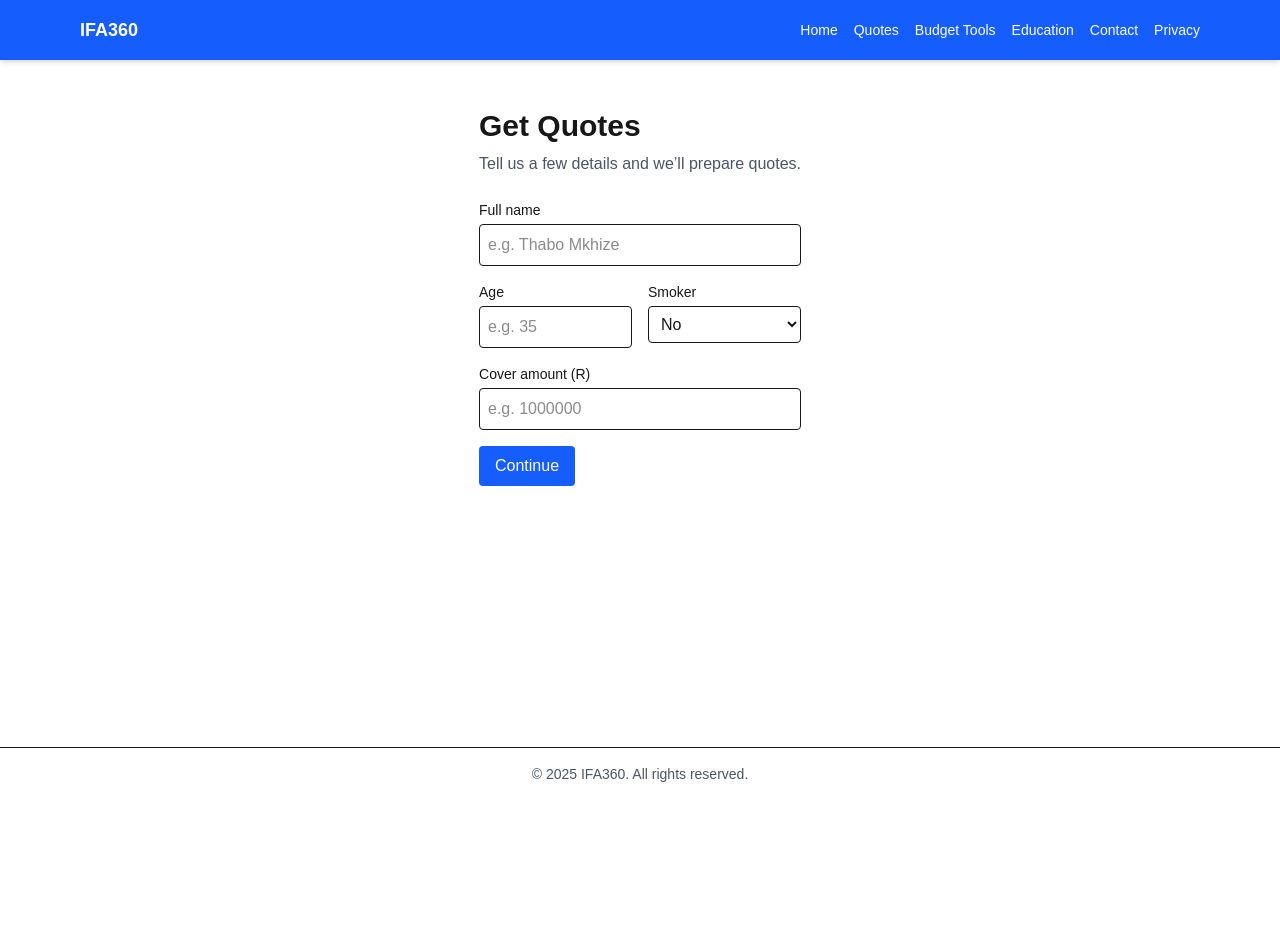
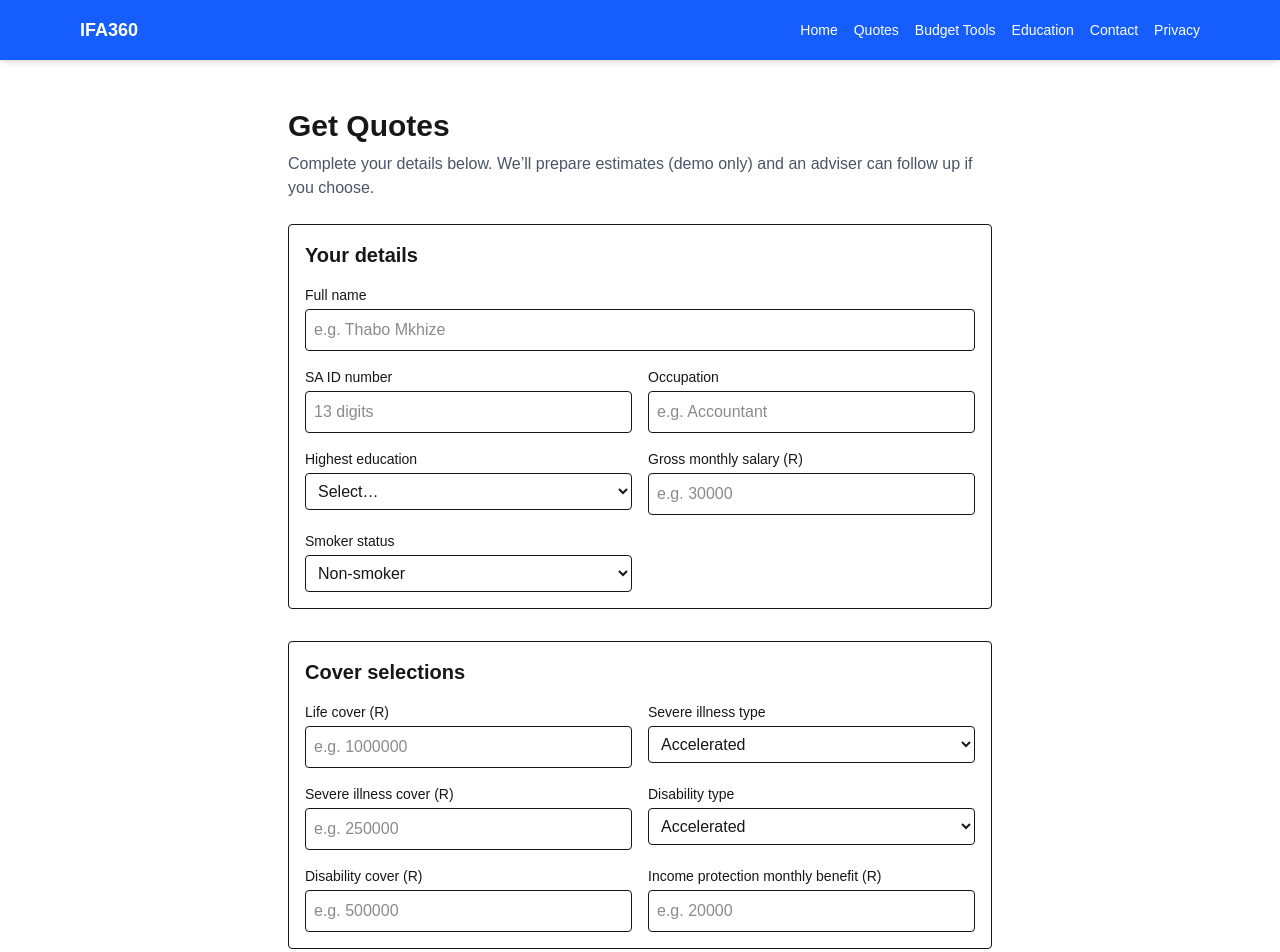
Before and after one commit to Spinazze82/ifa360-client, a Next.js app: page /quotes in a window 1280 px wide. Shown: the top 952 px of the page. Before the commit the page ends 800 px from the top, so only its background shows below. Built offline with nearby package versions, Linux system fonts and the light colour scheme.

Commit message:
feat: expanded Get Quotes form with ID, occupation, education, salary, and cover options

```diff
--- a/src/app/quotes/page.tsx
+++ b/src/app/quotes/page.tsx
@@ -2,97 +2,290 @@
 import { useState } from "react";
 import { useRouter } from "next/navigation";
 
+function isDigits(str: string) {
+  return /^[0-9]+$/.test(str);
+}
+
+// Simple SA ID check: 13 digits + Luhn checksum
+function isValidSouthAfricanID(id: string) {
+  if (!id || id.length !== 13 || !isDigits(id)) return false;
+
+  // Luhn checksum
+  let sum = 0;
+  let shouldDouble = false;
+  for (let i = id.length - 1; i >= 0; i--) {
+    let digit = Number(id[i]);
+    if (shouldDouble) {
+      digit = digit * 2;
+      if (digit > 9) digit -= 9;
+    }
+    sum += digit;
+    shouldDouble = !shouldDouble;
+  }
+  return sum % 10 === 0;
+}
+
 export default function Page() {
   const router = useRouter();
 
+  // Personal
   const [fullName, setFullName] = useState("");
-  const [age, setAge] = useState<number | "">("");
+  const [idNumber, setIdNumber] = useState("");
+  const [occupation, setOccupation] = useState("");
+  const [education, setEducation] = useState("");
+  const [salary, setSalary] = useState<number | "">("");
   const [smoker, setSmoker] = useState("no");
-  const [cover, setCover] = useState<number | "">("");
+
+  // Cover selections (Rands unless stated)
+  const [lifeCover, setLifeCover] = useState<number | "">("");
+  const [severeIllnessType, setSevereIllnessType] = useState<"accelerated" | "non-accelerated">("accelerated");
+  const [severeIllnessCover, setSevereIllnessCover] = useState<number | "">("");
+
+  const [disabilityType, setDisabilityType] = useState<"accelerated" | "non-accelerated">("accelerated");
+  const [disabilityCover, setDisabilityCover] = useState<number | "">("");
+
+  const [incomeProtection, setIncomeProtection] = useState<number | "">(""); // monthly benefit
+
+  // Consent
+  const [consent, setConsent] = useState(false);
 
   function handleSubmit(e: React.FormEvent) {
     e.preventDefault();
-    if (!fullName || !age || !cover) {
-      alert("Please fill in your name, age, and cover amount.");
-      return;
+
+    // Basic validations
+    if (!fullName.trim()) return alert("Please enter your full name.");
+    if (!idNumber || !isValidSouthAfricanID(idNumber)) {
+      return alert("Please enter a valid SA ID number (13 digits).");
     }
+    if (!occupation.trim()) return alert("Please enter your occupation.");
+    if (!education) return alert("Please select your highest education level.");
+    if (salary === "" || Number(salary) <= 0) return alert("Please enter your gross monthly salary.");
+    if (lifeCover === "" || Number(lifeCover) <= 0) return alert("Please enter a life cover amount.");
+    if (severeIllnessCover === "" || Number(severeIllnessCover) < 0) return alert("Please enter severe illness cover (0 if none).");
+    if (disabilityCover === "" || Number(disabilityCover) < 0) return alert("Please enter disability cover (0 if none).");
+    if (incomeProtection === "" || Number(incomeProtection) < 0) return alert("Please enter income protection monthly benefit (0 if none).");
+    if (!consent) return alert("Please tick consent to proceed.");
+
+    // Build querystring and go to results
     const params = new URLSearchParams({
       name: fullName,
-      age: String(age),
+      id: idNumber,
+      occupation,
+      education,
+      salary: String(salary),
       smoker,
-      cover: String(cover),
+      life: String(lifeCover),
+      siType: severeIllnessType,
+      siCover: String(severeIllnessCover),
+      disType: disabilityType,
+      disCover: String(disabilityCover),
+      ipMonthly: String(incomeProtection),
     });
+
     router.push(`/quotes/results?${params.toString()}`);
   }
 
   return (
-    <main className="p-8 max-w-xl mx-auto">
+    <main className="p-8 max-w-3xl mx-auto">
       <h1 className="text-3xl font-bold">Get Quotes</h1>
       <p className="mt-2 text-gray-600">
-        Tell us a few details and we’ll prepare quotes.
+        Complete your details below. We’ll prepare estimates (demo only) and an adviser can follow up if you choose.
       </p>
 
-      <form onSubmit={handleSubmit} className="mt-6 space-y-4">
-        <div>
+      <form onSubmit={handleSubmit} className="mt-6 space-y-8">
+        {/* Personal Details */}
+        <section className="rounded border bg-white p-4">
+          <h2 className="text-xl font-semibold">Your details</h2>
+          <div className="mt-4 grid gap-4 sm:grid-cols-2">
+            <div className="sm:col-span-2">
               <label className="block text-sm font-medium">Full name</label>
               <input
                 className="mt-1 w-full rounded border p-2"
                 value={fullName}
                 onChange={(e) => setFullName(e.target.value)}
                 placeholder="e.g. Thabo Mkhize"
-          />
-        </div>
-
-        <div className="grid grid-cols-2 gap-4">
-          <div>
-            <label className="block text-sm font-medium">Age</label>
-            <input
-              type="number"
-              min={18}
-              max={85}
-              className="mt-1 w-full rounded border p-2"
-              value={age}
-              onChange={(e) =>
-                setAge(e.target.value === "" ? "" : Number(e.target.value))
-              }
-              placeholder="e.g. 35"
+                required
               />
             </div>
 
             <div>
-            <label className="block text-sm font-medium">Smoker</label>
+              <label className="block text-sm font-medium">SA ID number</label>
+              <input
+                inputMode="numeric"
+                className="mt-1 w-full rounded border p-2"
+                value={idNumber}
+                onChange={(e) => setIdNumber(e.target.value.replace(/\s/g, ""))}
+                placeholder="13 digits"
+                required
+              />
+              {idNumber.length > 0 && !isValidSouthAfricanID(idNumber) && (
+                <p className="mt-1 text-xs text-red-600">ID number format/checksum looks invalid.</p>
+              )}
+            </div>
+
+            <div>
+              <label className="block text-sm font-medium">Occupation</label>
+              <input
+                className="mt-1 w-full rounded border p-2"
+                value={occupation}
+                onChange={(e) => setOccupation(e.target.value)}
+                placeholder="e.g. Accountant"
+                required
+              />
+            </div>
+
+            <div>
+              <label className="block text-sm font-medium">Highest education</label>
+              <select
+                className="mt-1 w-full rounded border p-2 bg-white"
+                value={education}
+                onChange={(e) => setEducation(e.target.value)}
+                required
+              >
+                <option value="">Select…</option>
+                <option value="Matric">Matric</option>
+                <option value="Certificate/Diploma">Certificate/Diploma</option>
+                <option value="Undergraduate Degree">Undergraduate Degree</option>
+                <option value="Postgraduate Degree">Postgraduate Degree</option>
+                <option value="Other">Other</option>
+              </select>
+            </div>
+
+            <div>
+              <label className="block text-sm font-medium">Gross monthly salary (R)</label>
+              <input
+                type="number"
+                min={0}
+                className="mt-1 w-full rounded border p-2"
+                value={salary}
+                onChange={(e) => setSalary(e.target.value === "" ? "" : Number(e.target.value))}
+                placeholder="e.g. 30000"
+                required
+              />
+            </div>
+
+            <div>
+              <label className="block text-sm font-medium">Smoker status</label>
               <select
                 className="mt-1 w-full rounded border p-2 bg-white"
                 value={smoker}
                 onChange={(e) => setSmoker(e.target.value)}
               >
-              <option value="no">No</option>
-              <option value="yes">Yes</option>
+                <option value="no">Non-smoker</option>
+                <option value="yes">Smoker</option>
               </select>
             </div>
           </div>
+        </section>
 
+        {/* Cover Selections */}
+        <section className="rounded border bg-white p-4">
+          <h2 className="text-xl font-semibold">Cover selections</h2>
+
+          <div className="mt-4 grid gap-4 sm:grid-cols-2">
             <div>
-          <label className="block text-sm font-medium">Cover amount (R)</label>
+              <label className="block text-sm font-medium">Life cover (R)</label>
               <input
                 type="number"
-            min={100000}
+                min={0}
                 step={50000}
                 className="mt-1 w-full rounded border p-2"
-            value={cover}
-            onChange={(e) =>
-              setCover(e.target.value === "" ? "" : Number(e.target.value))
-            }
+                value={lifeCover}
+                onChange={(e) => setLifeCover(e.target.value === "" ? "" : Number(e.target.value))}
                 placeholder="e.g. 1000000"
+                required
               />
             </div>
 
+            <div>
+              <label className="block text-sm font-medium">Severe illness type</label>
+              <select
+                className="mt-1 w-full rounded border p-2 bg-white"
+                value={severeIllnessType}
+                onChange={(e) => setSevereIllnessType(e.target.value as "accelerated" | "non-accelerated")}
+              >
+                <option value="accelerated">Accelerated</option>
+                <option value="non-accelerated">Non-accelerated</option>
+              </select>
+            </div>
+
+            <div>
+              <label className="block text-sm font-medium">Severe illness cover (R)</label>
+              <input
+                type="number"
+                min={0}
+                step={50000}
+                className="mt-1 w-full rounded border p-2"
+                value={severeIllnessCover}
+                onChange={(e) => setSevereIllnessCover(e.target.value === "" ? "" : Number(e.target.value))}
+                placeholder="e.g. 250000"
+              />
+            </div>
+
+            <div>
+              <label className="block text-sm font-medium">Disability type</label>
+              <select
+                className="mt-1 w-full rounded border p-2 bg-white"
+                value={disabilityType}
+                onChange={(e) => setDisabilityType(e.target.value as "accelerated" | "non-accelerated")}
+              >
+                <option value="accelerated">Accelerated</option>
+                <option value="non-accelerated">Non-accelerated</option>
+              </select>
+            </div>
+
+            <div>
+              <label className="block text-sm font-medium">Disability cover (R)</label>
+              <input
+                type="number"
+                min={0}
+                step={50000}
+                className="mt-1 w-full rounded border p-2"
+                value={disabilityCover}
+                onChange={(e) => setDisabilityCover(e.target.value === "" ? "" : Number(e.target.value))}
+                placeholder="e.g. 500000"
+              />
+            </div>
+
+            <div>
+              <label className="block text-sm font-medium">Income protection monthly benefit (R)</label>
+              <input
+                type="number"
+                min={0}
+                step={500}
+                className="mt-1 w-full rounded border p-2"
+                value={incomeProtection}
+                onChange={(e) => setIncomeProtection(e.target.value === "" ? "" : Number(e.target.value))}
+                placeholder="e.g. 20000"
+              />
+            </div>
+          </div>
+        </section>
+
+        {/* Consent */}
+        <section className="rounded border bg-white p-4">
+          <label className="flex items-start gap-2 text-sm">
+            <input
+              type="checkbox"
+              className="mt-1"
+              checked={consent}
+              onChange={(e) => setConsent(e.target.checked)}
+            />
+            <span>
+              I consent to the processing of my personal information for the purpose of preparing insurance estimates.
+              This is a demo and not financial advice.
+            </span>
+          </label>
+        </section>
+
+        <div>
           <button
             type="submit"
             className="rounded bg-blue-600 px-4 py-2 font-medium text-white hover:bg-blue-700"
           >
             Continue
           </button>
+        </div>
       </form>
     </main>
   );
```
Lines whose indentation alone changed are shown as unchanged.
